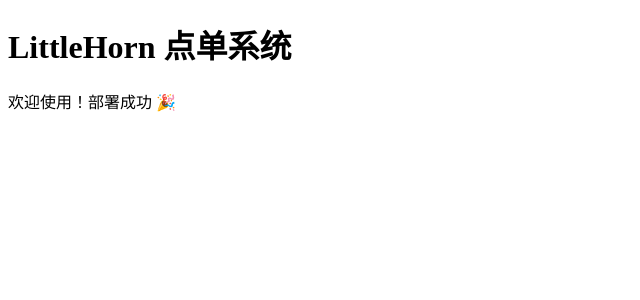
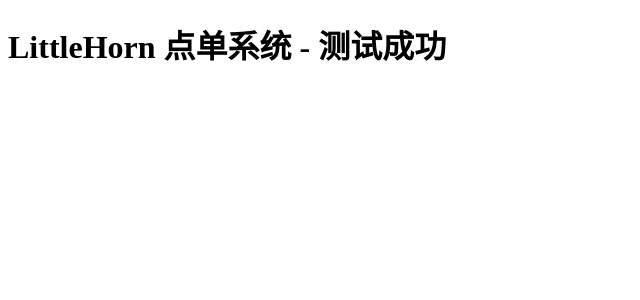
Before and after one commit to bigorangeccyy-dotcom/littlehorn-order, a Next.js app: page / in a window 1280 px wide. Shown: the top 300 px of the page, without its empty margins (0-640 px from the left). Built offline with nearby package versions, Linux system fonts and the light colour scheme.

Commit message:
Add files via upload

```diff
--- a/pages/index.js
+++ b/pages/index.js
@@ -1,8 +1 @@
-export default function Home() {
-  return (
-    <div>
-      <h1>LittleHorn 点单系统</h1>
-      <p>欢迎使用！部署成功 🎉</p>
-    </div>
-  );
-}
+export default function Home() { return <h1>LittleHorn 点单系统 - 测试成功</h1>; }
--- a/styles/global.css
+++ b/styles/global.css
@@ -1 +1 @@
-body { margin: 0; }
+body { font-family: sans-serif; }
```
Also changed, not shown: package.json (+3 -4 lines), public/README.txt (added), vercel.json.
